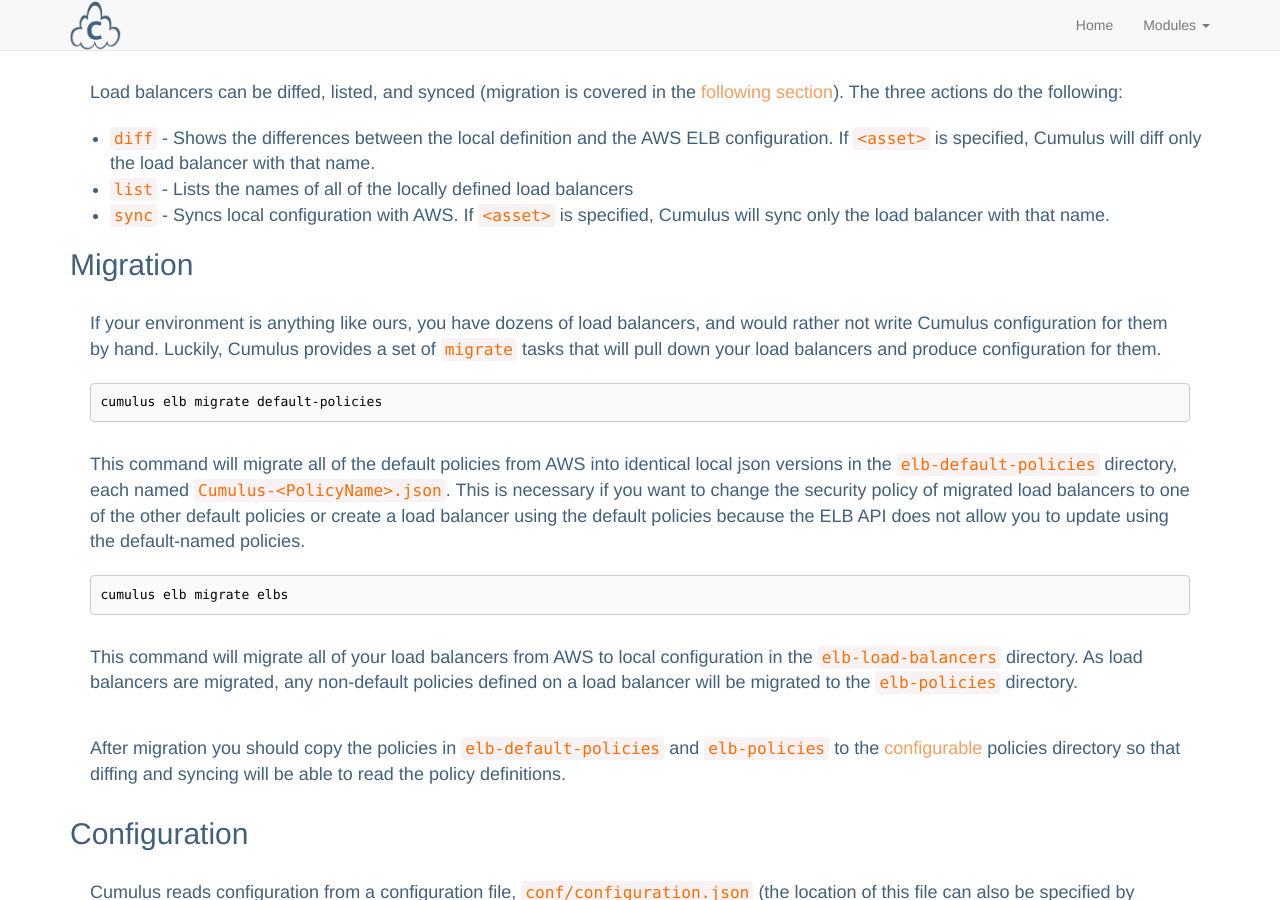
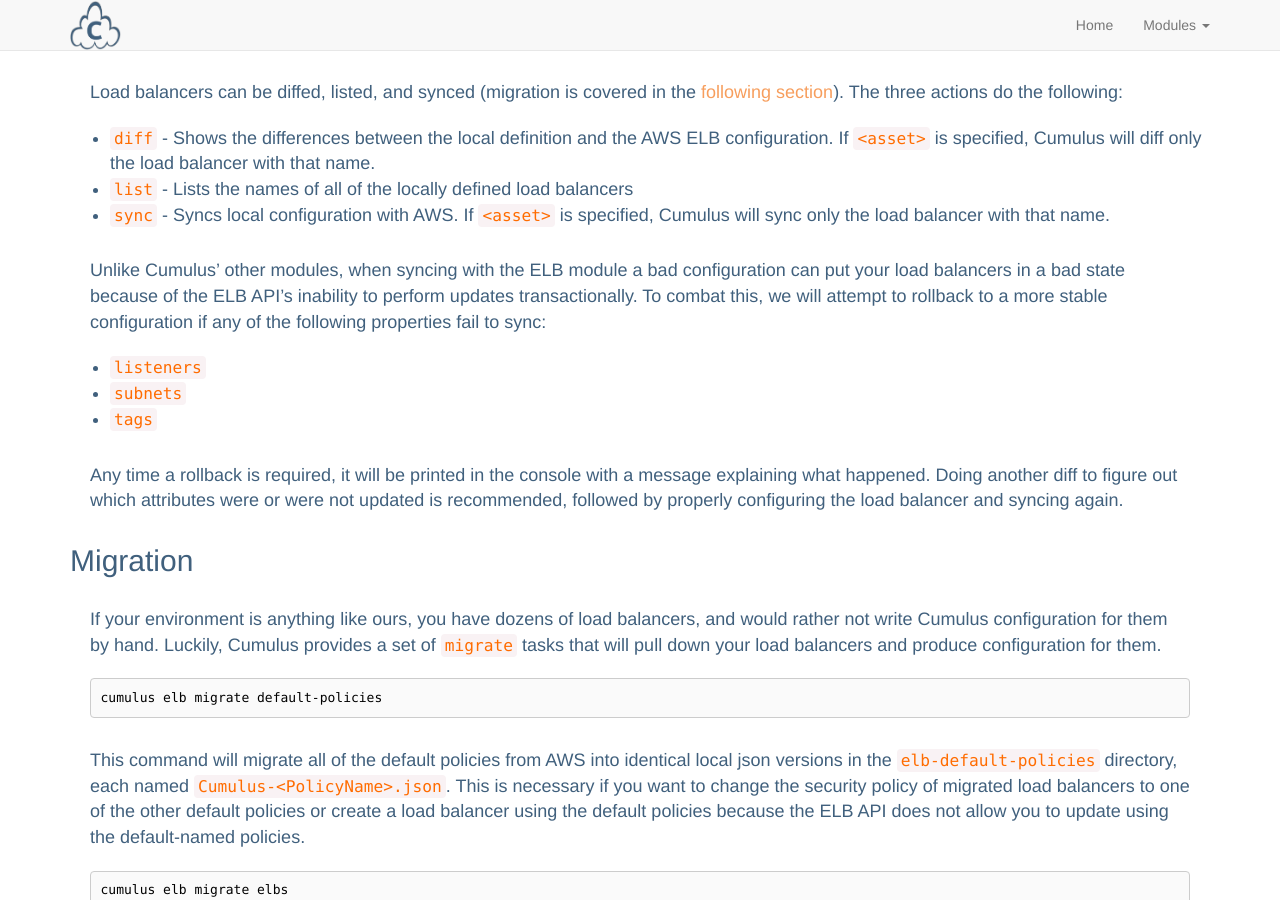
Before and after one commit to lucidsoftware/cumulus, a Jekyll site: the page built from modules/elb.md, in a window 1280 px wide and 900 px high, scrolled down 4370 px. Built offline with Jekyll 4.4.1, drawn with Linux system fonts in a browser that asks for light colours.

Commit message:
Add elb rollback warning

```diff
--- a/modules/elb.md
+++ b/modules/elb.md
@@ -163,6 +163,13 @@
 * `list` - Lists the names of all of the locally defined load balancers
 * `sync` - Syncs local configuration with AWS. If `<asset>` is specified, Cumulus will sync only the load balancer with that name.
 
+Unlike Cumulus' other modules, when syncing with the ELB module a bad configuration can put your load balancers in a bad state because of the ELB API's inability to perform updates transactionally. To combat this, we will attempt to rollback to a more stable configuration if any of the following properties fail to sync:
+
+* `listeners`
+* `subnets`
+* `tags`
+
+Any time a rollback is required, it will be printed in the console with a message explaining what happened. Doing another diff to figure out which attributes were or were not updated is recommended, followed by properly configuring the load balancer and syncing again.
 
 Migration
 ---------
```
